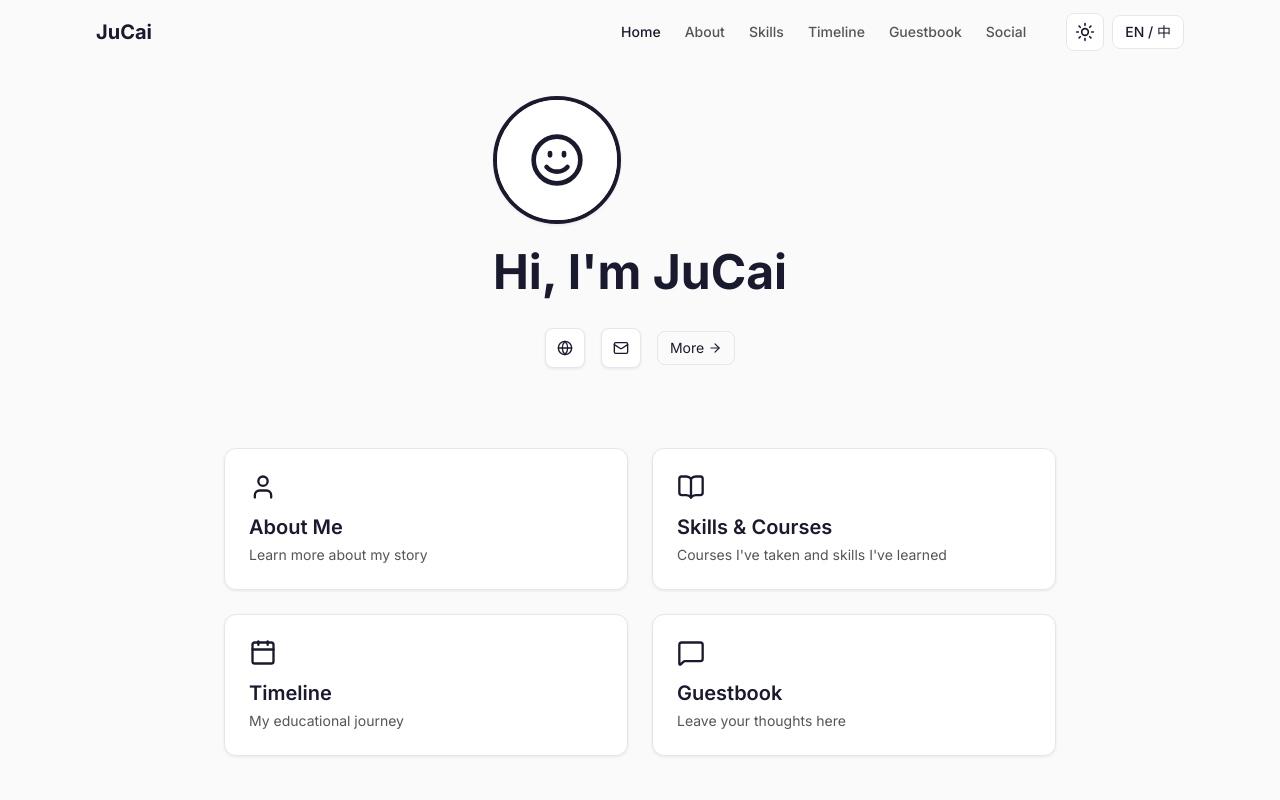
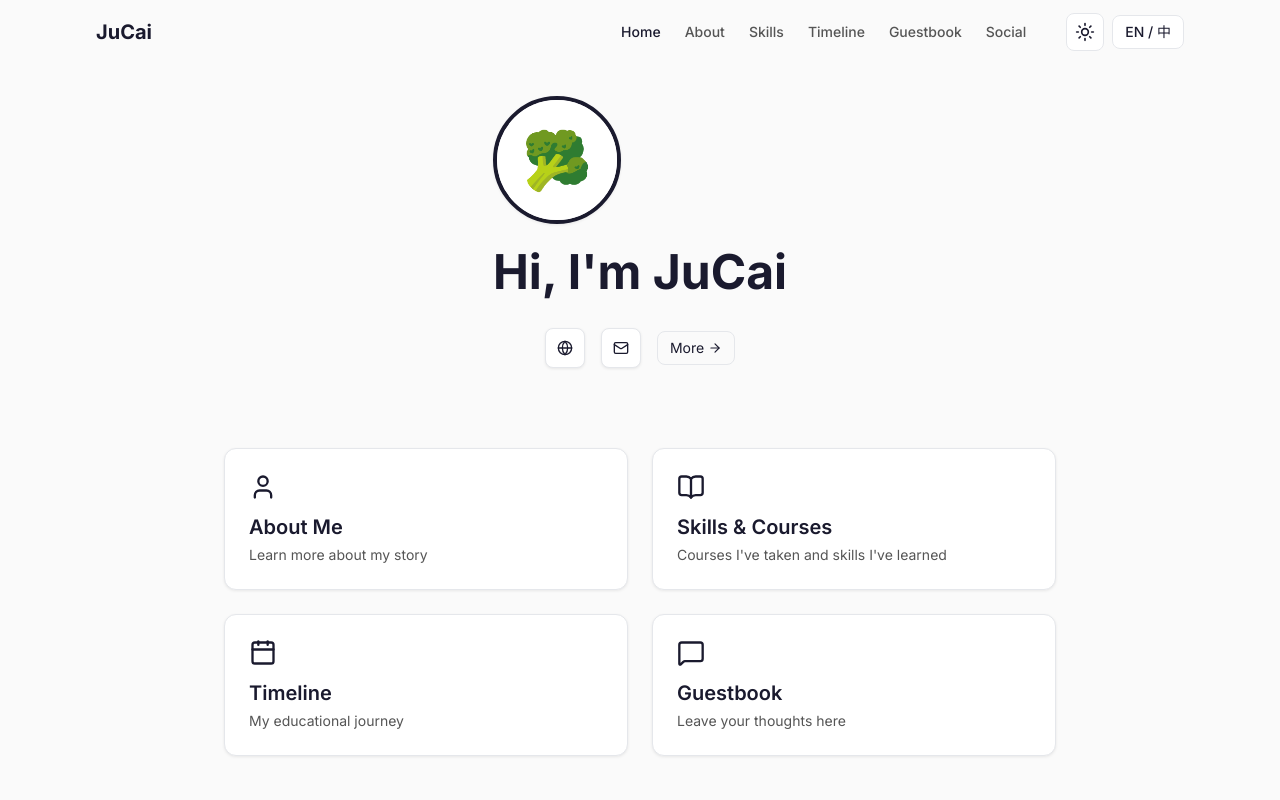
Before and after one commit to ImJc917/JuCai-Website, a Next.js app: page /en in a window 1280 px wide. Shown: the top 800 px of the page. Built offline with nearby package versions, Linux system fonts and the light colour scheme.

Commit message:
feat(home): replace smiley placeholder avatar with broccoli emoji

```diff
--- a/src/app/[locale]/HomeContent.tsx
+++ b/src/app/[locale]/HomeContent.tsx
@@ -2,7 +2,7 @@
 
 import { Link } from '@/i18n/navigation';
 import { motion } from 'framer-motion';
-import { User, BookOpen, Calendar, MessageSquare, Smile, Globe, Mail, ArrowRight } from 'lucide-react';
+import { User, BookOpen, Calendar, MessageSquare, Globe, Mail, ArrowRight } from 'lucide-react';
 import Navbar from '@/components/Navbar';
 import Footer from '@/components/Footer';
 import BackToTop from '@/components/BackToTop';
@@ -66,7 +66,7 @@ export default function HomeContent({ locale }: { locale: string }) {
                 className="w-full h-full flex items-center justify-center"
                 style={{ backgroundColor: 'var(--bg-card)', color: 'var(--accent)' }}
               >
-                <Smile className="w-14 h-14" />
+                <span style={{ fontSize: '3.5rem', lineHeight: 1 }}>🥦</span>
               </div>
             </motion.div>
             <h1 className="text-4xl sm:text-5xl font-bold mb-8" style={{ color: 'var(--text-primary)' }}>
```
